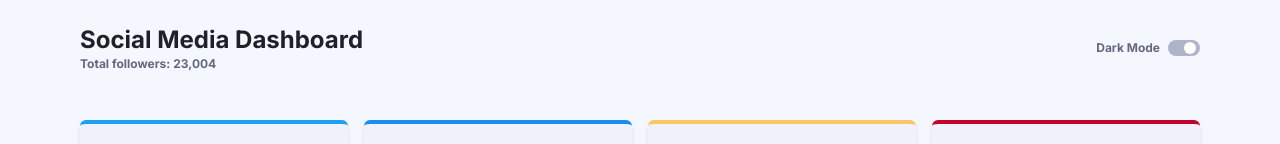
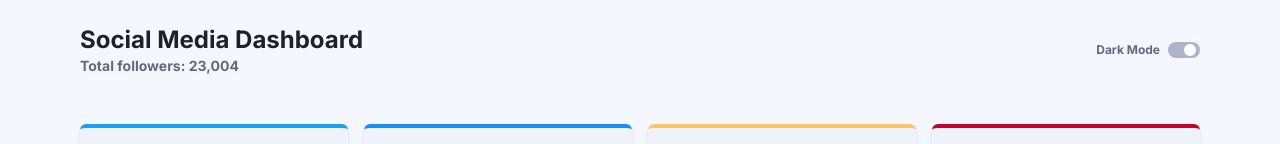
Before and after one commit to nckmackenzie/frontend-mentor-challenges, a React (Vite) app in the folder social-media-dashboard/: page / in a window 1280 px wide. Shown: the top 144 px of the page. Built offline with nearby package versions, Linux system fonts and the light colour scheme; grey boxes are pictures that could not be loaded.

Commit message:
change total followers font size

```diff
--- a/social-media-dashboard/src/components/layout/Header.jsx
+++ b/social-media-dashboard/src/components/layout/Header.jsx
@@ -17,7 +17,7 @@
             >
               social media dashboard
             </h1>
-            <div className={`text-xs font-bold ${secondaryText}`}>
+            <div className={`text-sm font-bold ${secondaryText}`}>
               Total followers: 23,004
             </div>
           </div>
```
